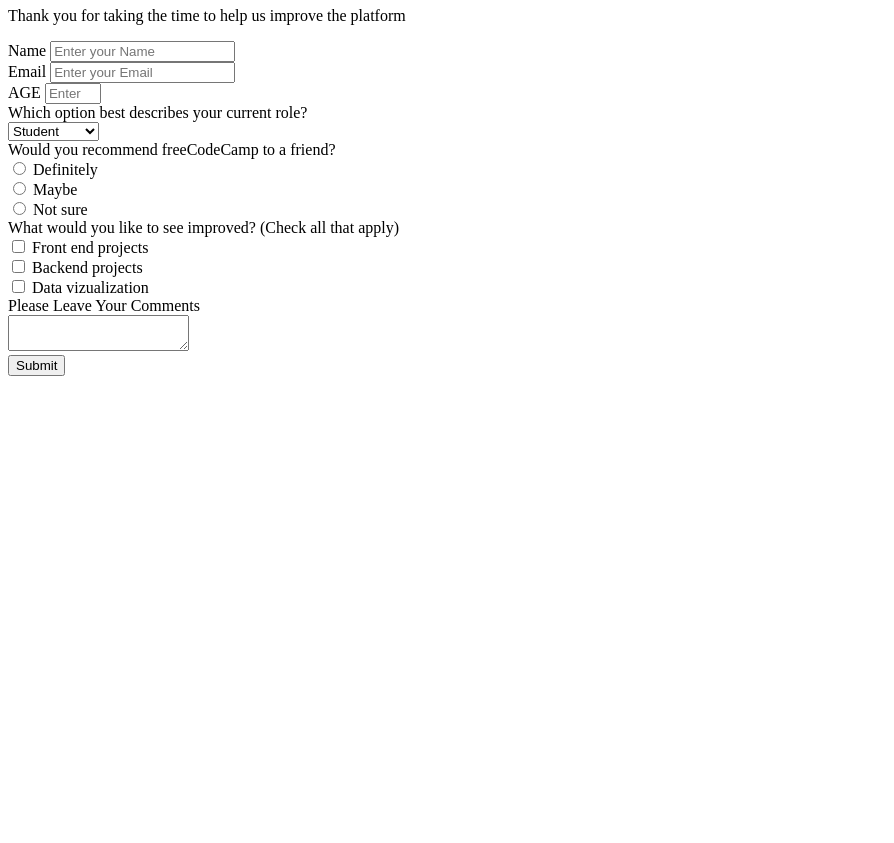
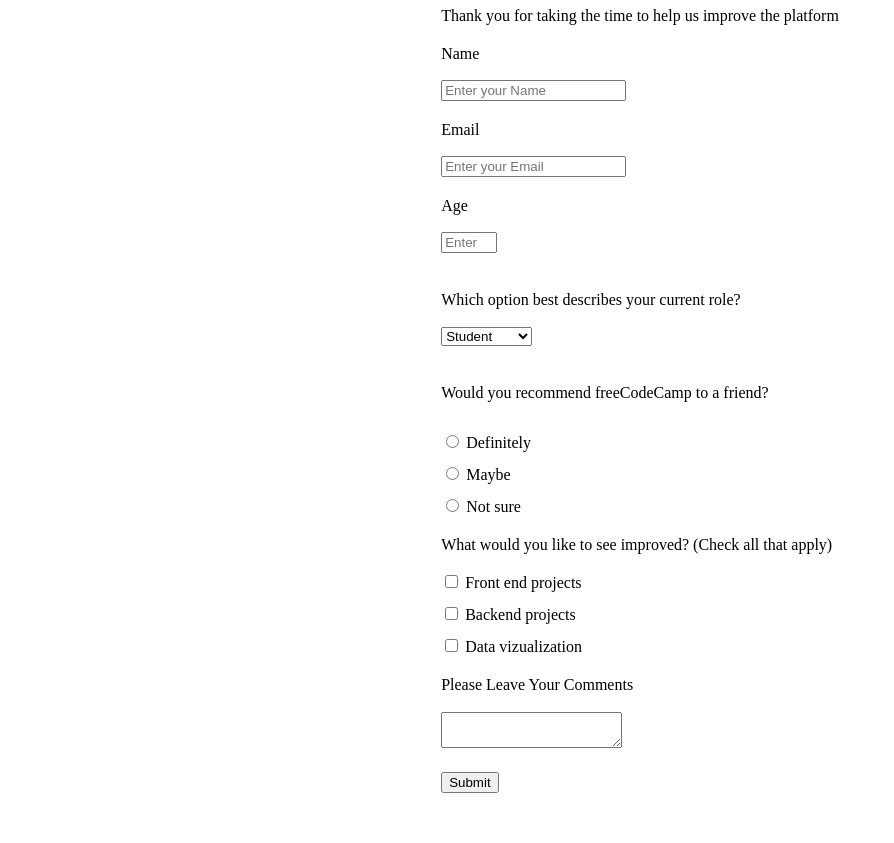
Before and after one commit to Miguelus373/Trials-Project-2, a plain HTML site: page index.html in a window 1280 px wide. Shown: the part 73-916 px from the top of the page, without its empty margins (0-894 px from the left). Before the commit the page ends 800 px from the top, so only its background shows below. Drawn offline with Linux system fonts and the light colour scheme.

Commit message:
Added css features and fixed small bugs

```diff
--- a/css/style.css
+++ b/css/style.css
@@ -0,0 +1,41 @@
+html, body {
+height: 100%;
+}
+
+html {
+display: table;
+margin: auto;
+}
+
+body {
+display: table-cell;
+vertical-align: middle;
+}
+
+
+#name-label, #email-label, #number-label, #checkbox-label,
+#comments-label, #submit {
+  display: block;
+  margin-top: 20px
+}
+
+#name, #email, #number, #dropdown {
+  margin-top: -12px
+}
+
+#dropdown-label, #radio-label {
+  display: block;
+  margin-top: 38px
+}
+
+.radio {
+  margin-top: 15px
+}
+
+#backend, #data {
+  margin-top: 15px
+}
+
+#submit {
+  margin-bottom: 50px
+}
--- a/index.html
+++ b/index.html
@@ -15,17 +15,18 @@
     Thank you for taking the time to help us improve the platform
   </p>
 
+  <div id="main">
   <form id="survey-form">
 
-    <label for="name" id="name-label">Name</label>
+    <label for="name" id="name-label">Name</label> <br>
     <input type="text" id="name" required placeholder="Enter your Name">
     <br>
 
-    <label for="email" id="email-label">Email</label>
+    <label for="email" id="email-label">Email</label> <br>
     <input type="email" id="email" required placeholder="Enter your Email">
     <br>
 
-    <label for="number" id="number-label">AGE</label>
+    <label for="number" id="number-label">Age</label> <br>
     <input type="number" id="number" min="10" max="99" placeholder="Enter your Age">
     <br>
 
@@ -40,17 +41,17 @@
 
     <label for="radio" id="radio-label">Would you recommend freeCodeCamp to a friend?</label>
     <br>
-    <input type="radio" name="radio" value="Definitely">
+    <input type="radio" name="radio" value="Definitely" class="radio">
     <label for="radio">Definitely</label>
     <br>
-    <input type="radio" name="radio" value="Maybe">
+    <input type="radio" name="radio" value="Maybe" class="radio">
     <label for="radio">Maybe</label>
     <br>
-    <input type="radio" name="radio" value="Not sure">
+    <input type="radio" name="radio" value="Not sure" class="radio">
     <label for="radio">Not sure</label>
     <br>
 
-    <label for="checkbox">What would you like to see improved? (Check all that apply)</label>
+    <label for="checkbox" id="checkbox-label">What would you like to see improved? (Check all that apply)</label>
     <br>
     <input type="checkbox" id="frontend" name="frontend" value="front">
     <label for="frontend"> Front end projects</label><br>
@@ -59,13 +60,13 @@
     <input type="checkbox" id="data" name="data" value="data">
     <label for="data"> Data vizualization</label><br>
 
-    <label for="comments">Please Leave Your Comments</label><br>
+    <label for="comments" id="comments-label">Please Leave Your Comments</label><br>
     <textarea id="comments"></textarea>
     <br>
 
     <input type="submit" id="submit" value="Submit">
 
-
+  </div>
 
   </form>
 
```
